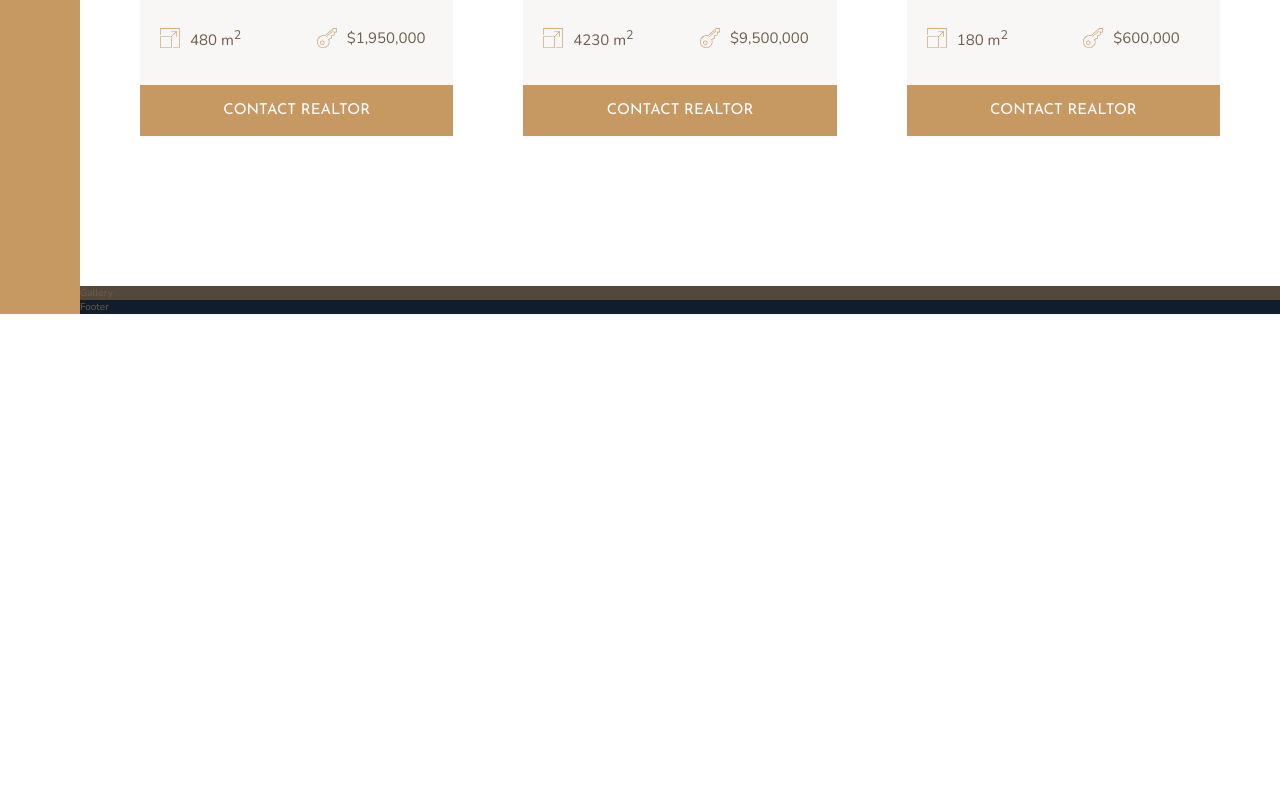
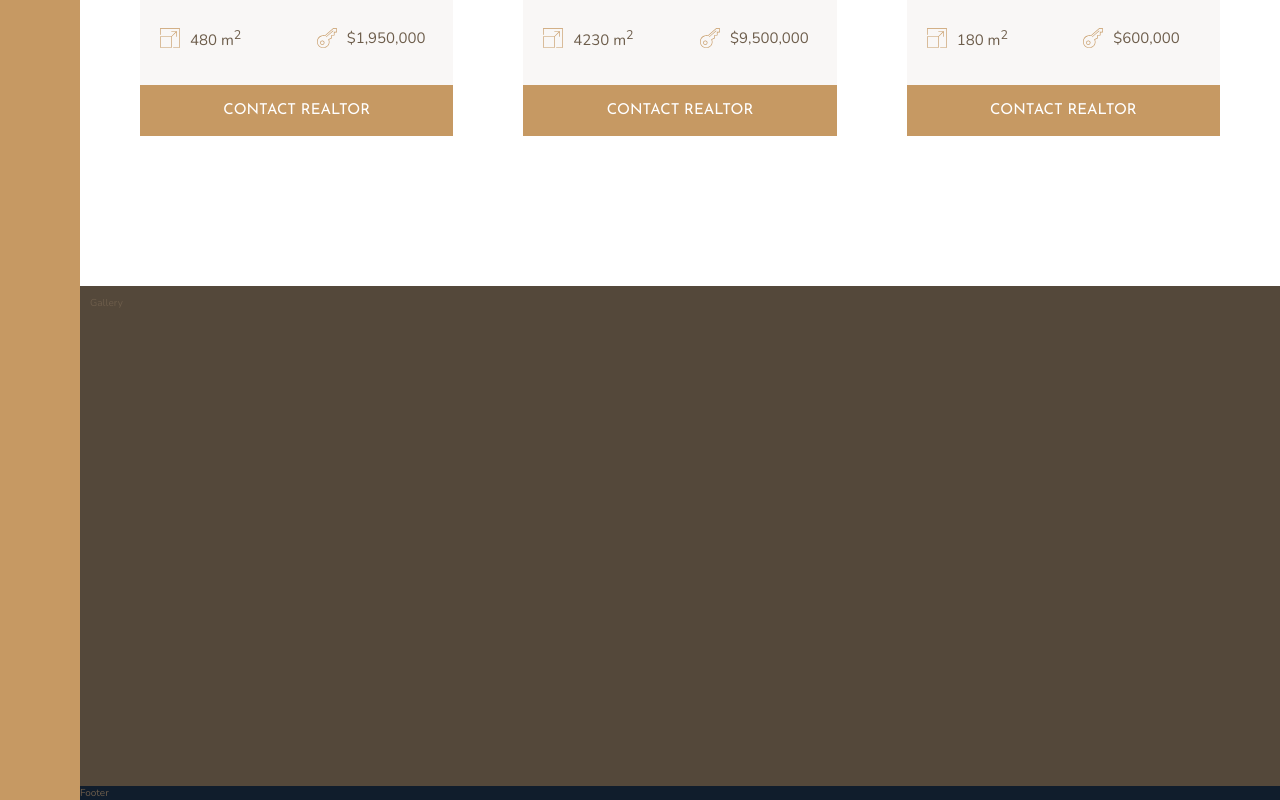
Before and after one commit to thnlsn/livin, a React (Create React App) app: page / in a window 1280 px wide. Shown: the part 2843-3643 px from the top of the page. Before the commit the page ends 3157 px from the top, so only its background shows below. Built offline with nearby package versions, Linux system fonts and the light colour scheme; the HTML template or start-up script is replaced by a standard one.

Commit message:
basic grid created for the image galleryu

```diff
--- a/src/css/style.css
+++ b/src/css/style.css
@@ -212,7 +212,12 @@ $font-display: 'Josefin Sans', sans-serif; // A thinner more stylized font for t
 
 .gallery {
   background-color: #54483a;
-  grid-column: full-start / full-end; }
+  grid-column: full-start / full-end;
+  padding: 1rem;
+  height: 50rem;
+  display: grid;
+  grid-template-columns: repeat(8, 1fr);
+  grid-template-rows: repeat(7, 1fr); }
 
 .footer {
   background-color: #101d2c;
--- a/src/sass/_gallery.scss
+++ b/src/sass/_gallery.scss
@@ -1,4 +1,11 @@
 .gallery {
   background-color: $color-grey-dark-1;
   grid-column: full-start / full-end; // -1 would work
+
+  padding: 1rem;
+  height: 50rem;
+
+  display: grid;
+  grid-template-columns: repeat(8, 1fr);
+  grid-template-rows: repeat(7, 1fr);
 }
```
